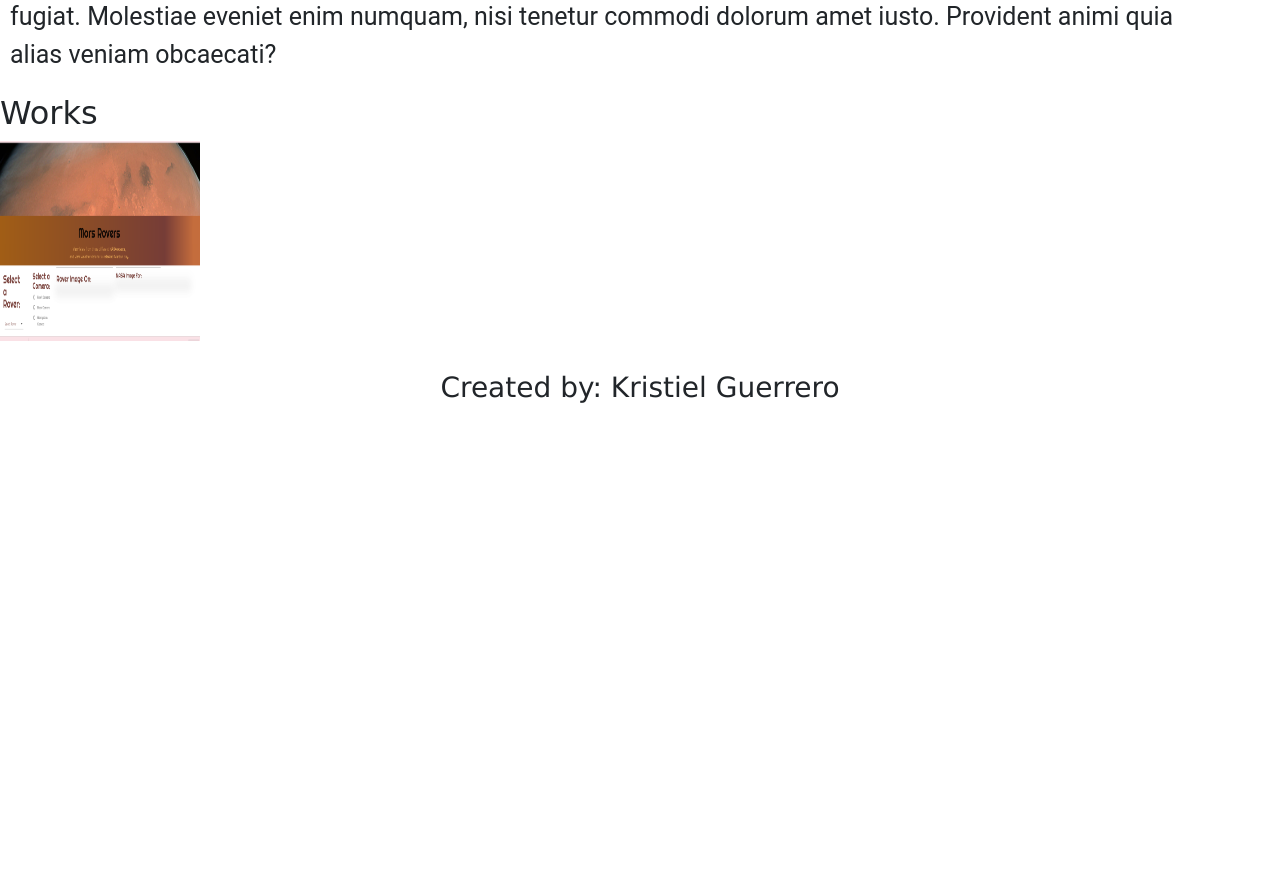
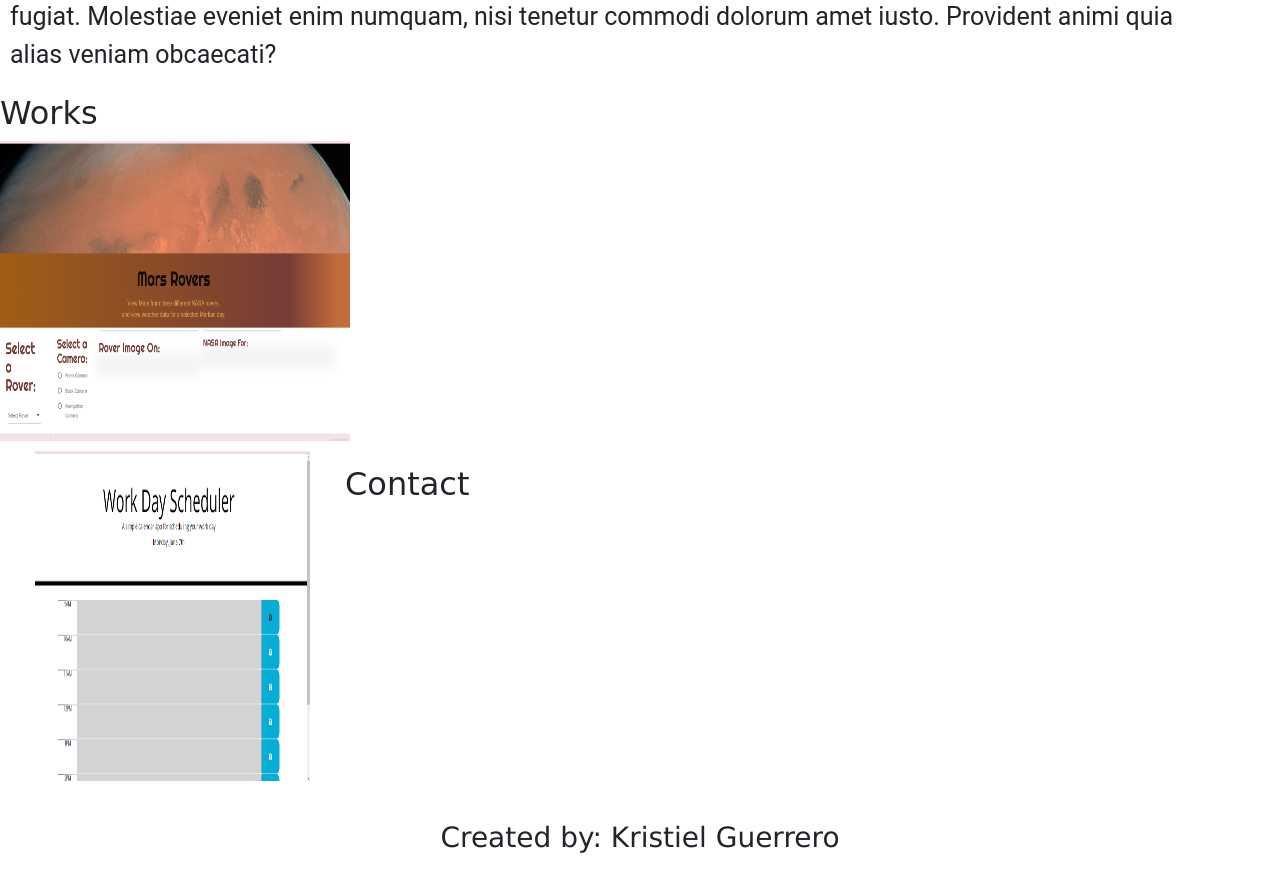
Before and after one commit to kristielguerrero/Portfolio-project, a plain HTML site: page index.html in a window 1280 px wide. Shown: the part 1464-2356 px from the top of the page. Before the commit the page ends 1906 px from the top, so only its background shows below. Drawn offline with nearby package versions, Linux system fonts and the light colour scheme.

Commit message:
added another project to the Works sections and the Bootstrap link

```diff
--- a/assets/style.css
+++ b/assets/style.css
@@ -79,6 +79,16 @@ footer {
 }
 
 #explore-mars {
-  width: 200px;
-  height: 200px;
+  width: 350px;
+  height: 300px;
 }
+
+#planner {
+  float: left;
+  margin-left: 25px;
+  height: 350px;
+  width: 25%;
+  padding: 10px;
+  padding-right: 35px;
+  flex-wrap: wrap;
+}
--- a/index.html
+++ b/index.html
@@ -9,6 +9,12 @@
       href="https://cdn.jsdelivr.net/npm/bootstrap@5.0.2/dist/css/bootstrap.min.css"
       rel="stylesheet"
       integrity="sha384-EVSTQN3/azprG1Anm3QDgpJLIm9Nao0Yz1ztcQTwFspd3yD65VohhpuuCOmLASjC"
+      crossorigin="anonymous"
+    />
+    <link
+      rel="stylesheet"
+      href="https://stackpath.bootstrapcdn.com/bootstrap/4.3.1/css/bootstrap.min.css"
+      integrity="sha384-ggOyR0iXCbMQv3Xipma34MD+dH/1fQ784/j6cY/iJTQUOhcWr7x9JvoRxT2MZw1T"
       crossorigin="anonymous"
     />
 
@@ -65,29 +71,21 @@
             ><img src="./assets/ExploreMars.png" id="explore-mars"
           /></a>
         </div>
+        <div>
+          <a href="https://kristielguerrero.github.io/planner-project/"
+            ><img src="./assets/Work-planner.png" id="planner"
+          /></a>
+        </div>
+      </section>
+
+      <br />
+
+      <section>
+        <h2>Contact</h2>
       </section>
     </main>
 
-    <!-- <div class="my-work">
-        <a id="my-work"></a>
-        <div class="line"></div>
-        <br>
-        <br>
-        <br>
-        <h2>My Work</h2>
-    </div>
-
-    <section class="card-row">
-        <a href="https://kristielguerrero.github.io/Horiseon-project/" target="_blank">
-        <div class="large-app-card"></div>
-        </a>
-        </div>
-    </section>
-
-    <section class="contact-me">
-        <a id="contact-me"></a>
-        <h2>Contact Me</h2>
-    </section> -->
+    <br />
 
     <footer>
       <h3>Created️ by: Kristiel Guerrero</h3>
```
Also changed, not shown: assets/Work-planner.png (added).
